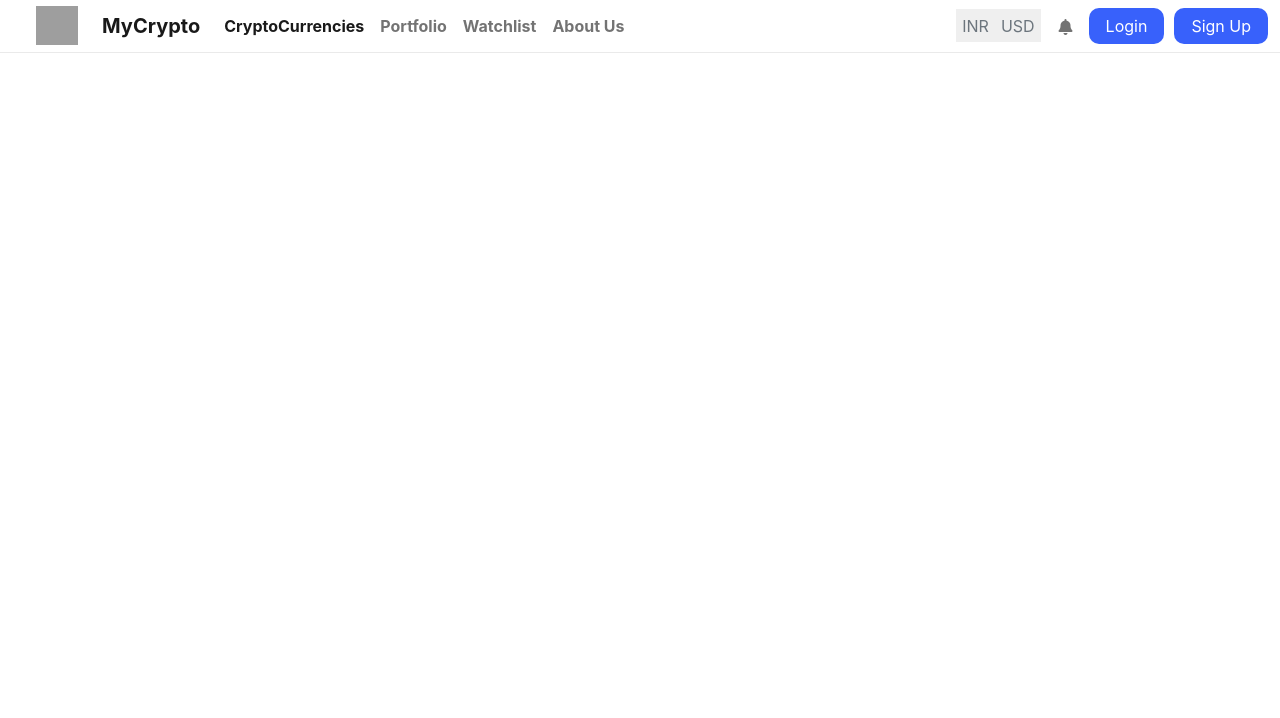
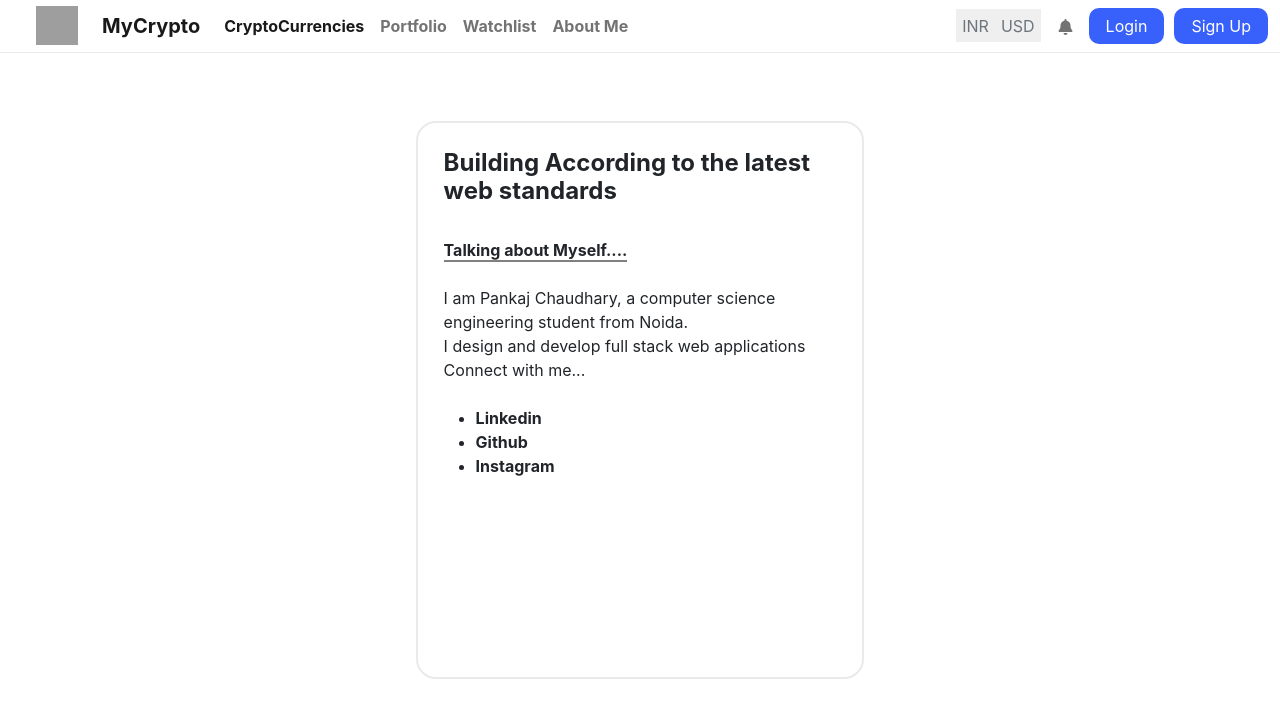
Before and after one commit to ipankajchaudhary/MyCrypto-FrontEnd, a React (Create React App) app: page /Aboutme in a window 1280 px wide. Shown: the top 718 px of the page. Built offline with nearby package versions, Linux system fonts and the light colour scheme; grey boxes are pictures that could not be loaded.

Commit message:
all is working

```diff
--- a/src/App.js
+++ b/src/App.js
@@ -62,7 +62,7 @@ function App() {
 
                 <UserDetails />
                   </Route>
-                  <Route exact path="/Aboutus">
+                  <Route exact path="/Aboutme">
 
                   <Aboutus />
                 </Route>
--- a/src/Components/Aboutus/Aboutus.js
+++ b/src/Components/Aboutus/Aboutus.js
@@ -1,6 +1,4 @@
 import React from 'react'
-import { Link } from 'react-router-dom'
-
 const Aboutus = () => {
     return (
         <div>
@@ -18,9 +16,9 @@ const Aboutus = () => {
                     <br />
                     <br />
                     <ul className="footer-links">
-                                <li><Link target="_blank" to="https://www.linkedin.com/in/pankaj-chaudhary-067b041a6/">  <b>Linkedin</b> </Link></li>
-                                <li><Link target="_blank" to="https://github.com/ipankajchaudhary">      <b>Github</b>  </Link></li>
-                                <li><Link target="_blank" to="https://www.instagram.com/i_pankajchaudhary/">  <b>Instagram</b>    </Link></li>
+                    <li><a target="_blank" href="https://www.linkedin.com/in/pankaj-chaudhary-067b041a6/">  <b>Linkedin</b> </a></li>
+                    <li><a target="_blank" href="https://github.com/ipankajchaudhary">      <b>Github</b>  </a></li>
+                    <li><a target="_blank" href="https://www.instagram.com/i_pankajchaudhary/">  <b>Instagram</b>    </a></li>
                     </ul>
 
 
--- a/src/Components/Footer/Footer.js
+++ b/src/Components/Footer/Footer.js
@@ -1,5 +1,4 @@
 import React from 'react'
-import { Link } from 'react-router-dom'
 import './Footerstyle.css'
 const Footer = () => {
     return (
@@ -21,9 +20,9 @@ const Footer = () => {
                         <div className="col-xs-6 col-md-3">
                             <h5>About Me</h5>
                             <ul className="footer-links">
-                                <li><Link target="_blank" to="https://www.linkedin.com/in/pankaj-chaudhary-067b041a6/">  <b>Linkedin</b> </Link></li>
-                                <li><Link target="_blank" to="https://github.com/ipankajchaudhary">      <b>Github</b>  </Link></li>
-                                <li><Link target="_blank" to="https://www.instagram.com/i_pankajchaudhary/">  <b>Instagram</b>    </Link></li>
+                                <li><a target="_blank" rel="noreferrer" href="https://www.linkedin.com/in/pankaj-chaudhary-067b041a6/">  <b>Linkedin</b> </a></li>
+                                <li><a target="_blank" rel="noreferrer" href="https://github.com/ipankajchaudhary">      <b>Github</b>  </a></li>
+                                <li><a target="_blank" rel="noreferrer" href="https://www.instagram.com/i_pankajchaudhary/">  <b>Instagram</b>    </a></li>
                             </ul>
                         </div>
                         <div className="col-xs-6 col-md-3">
--- a/src/Components/NavBar/Navbar.js
+++ b/src/Components/NavBar/Navbar.js
@@ -49,7 +49,7 @@ const Navbar = ({ currentcurrency, changecurrency, changeloggedin, changeauthtok
                                 <Link className={`nav-link ${location.pathname==="/Watchlist"? "active hover-underline-animation": "hover-underline-animation"}`} to="/Watchlist" > <b>Watchlist</b> </Link>
                             </li>
                             <li className="nav-item">
-                                <Link className="nav-link hover-underline-animation" to="/Aboutus"> <b>About Us</b> </Link>
+                                <Link className="nav-link hover-underline-animation" to="/Aboutme"> <b>About Me</b> </Link>
                             </li>
                         </ul>
                         <div className="navbar-text d-flex justify-content-between">
```
